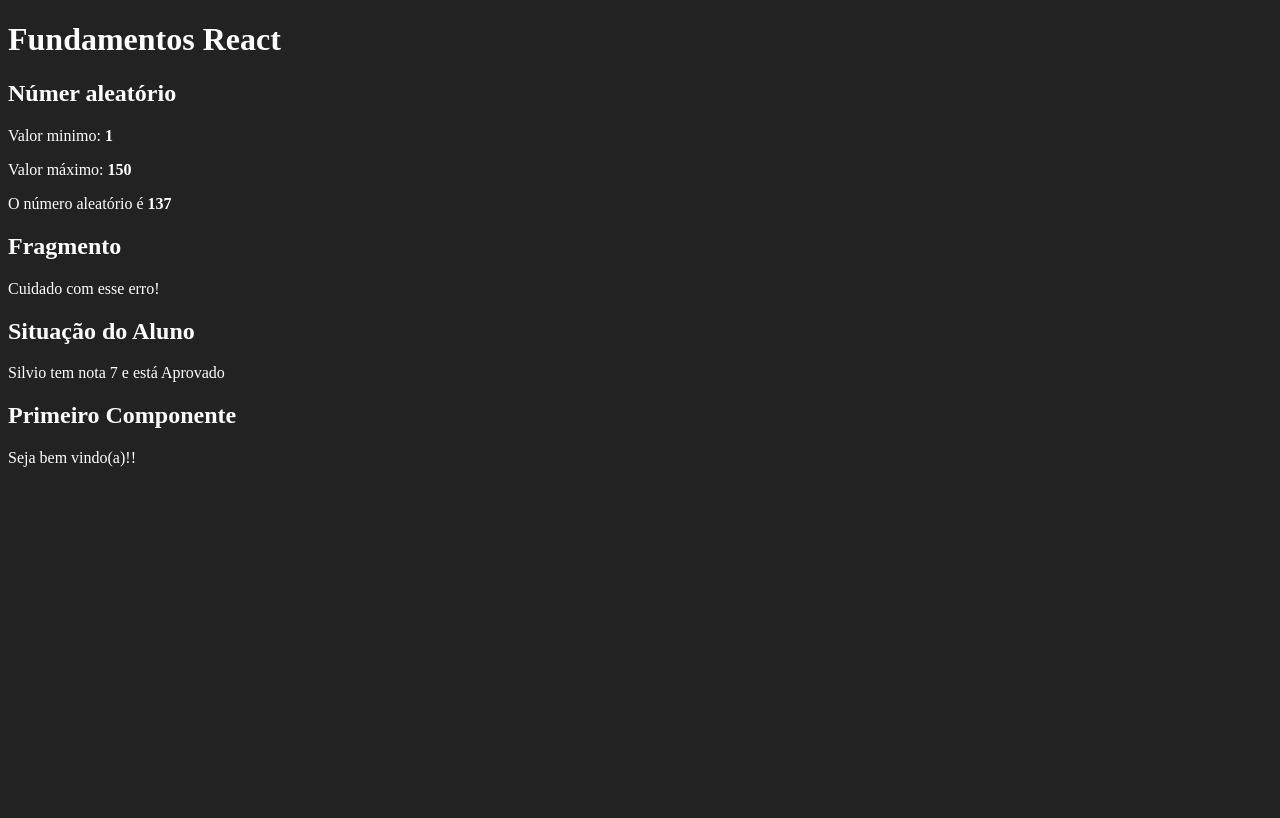
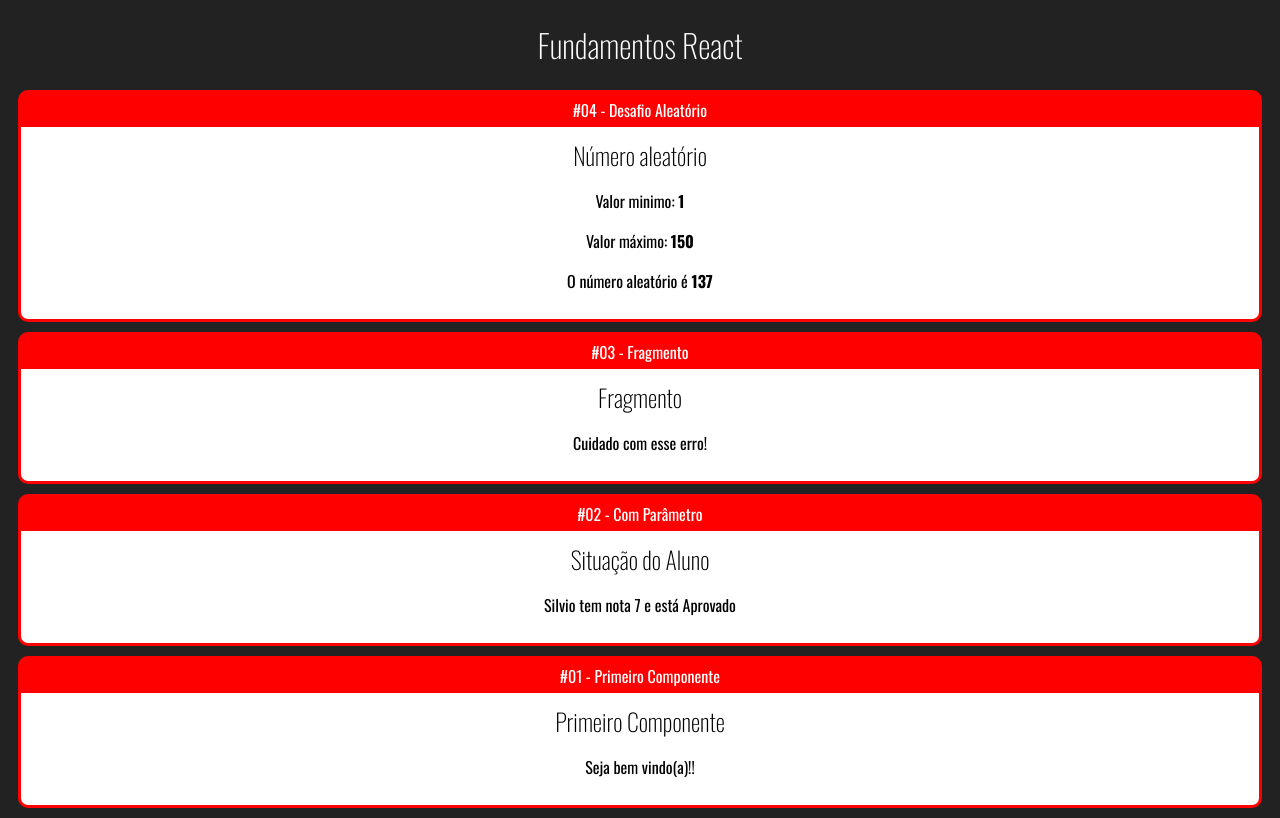
Before and after one commit to SilvioDiasJr/fundamentos-react, a React (Create React App) app in the folder fundamentos-react/: page / in a window 1280 px wide. Built offline with nearby package versions, Linux system fonts and the light colour scheme.

Commit message:
modificar titulo do componente

```diff
--- a/fundamentos-react/src/components/basicos/Aleatorio.jsx
+++ b/fundamentos-react/src/components/basicos/Aleatorio.jsx
@@ -6,7 +6,7 @@
 
   return (
     <div>
-      <h2>Númer aleatório</h2>
+      <h2>Número aleatório</h2>
 
       <p>Valor minimo: <strong>{min}</strong></p>
 
--- a/fundamentos-react/src/components/basicos/App.jsx
+++ b/fundamentos-react/src/components/basicos/App.jsx
@@ -4,21 +4,34 @@
 import ComParametro from './ComParametro'
 import Fragmento from './Fragmento'
 import Aleatorio from './Aleatorio'
+import Card from './layout/Card'
 
 const App = () => {
   return (
     <div id="app">
       <h1>Fundamentos React</h1>
+
+      <Card titulo="#04 - Desafio Aleatório">
         <Aleatorio
           min={1}
           max={150}
         />
+      </Card>
+
+      <Card titulo="#03 - Fragmento">
         <Fragmento />
+      </Card>
+
+      <Card titulo="#02 - Com Parâmetro">
         <ComParametro
           titulo= "Situação do Aluno"
           aluno="Silvio" nota={7}
         />
+      </Card>
+
+      <Card titulo="#01 - Primeiro Componente">
         <Primeiro />
+      </Card>
     </div>
   )
 }
--- a/fundamentos-react/src/index.css
+++ b/fundamentos-react/src/index.css
@@ -1,4 +1,14 @@
 body {
+  font-family: Oswald;
   background-color: #222;
   color: #fff;
+  text-align: center;
 }
+
+h1, h2, h3 {
+  font-weight: 200;
+}
+
+h2, h3 {
+  margin: 0;
+}
```
Lines whose indentation alone changed are shown as unchanged.
